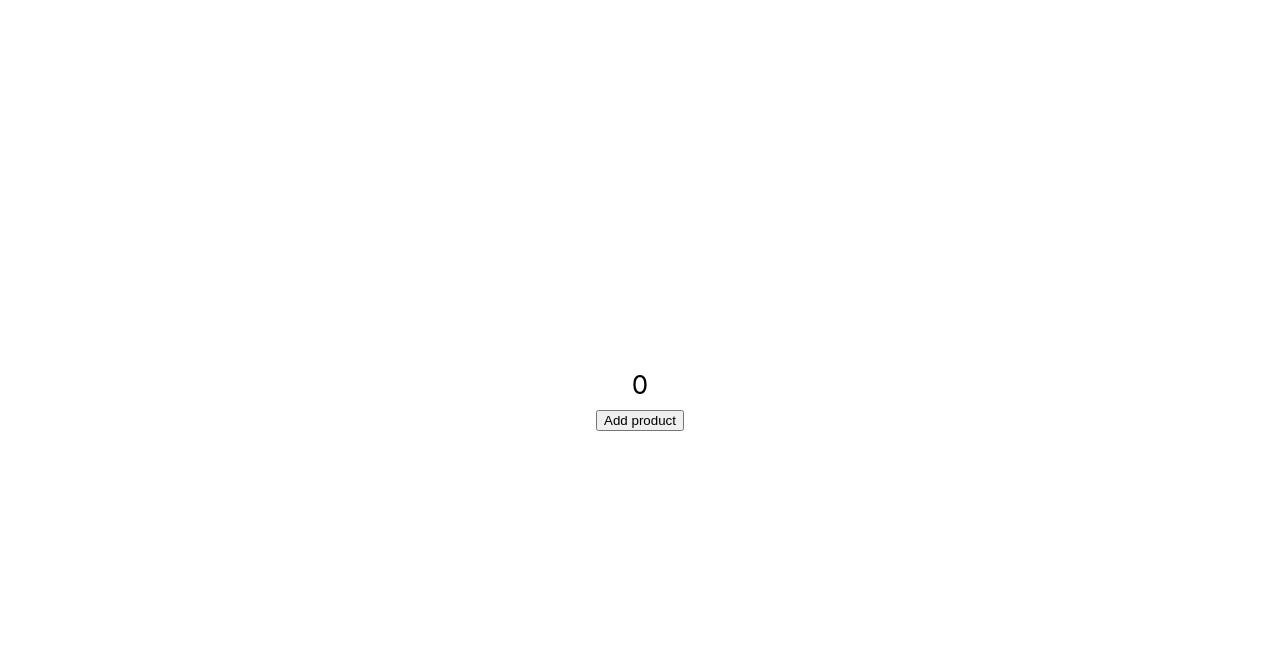
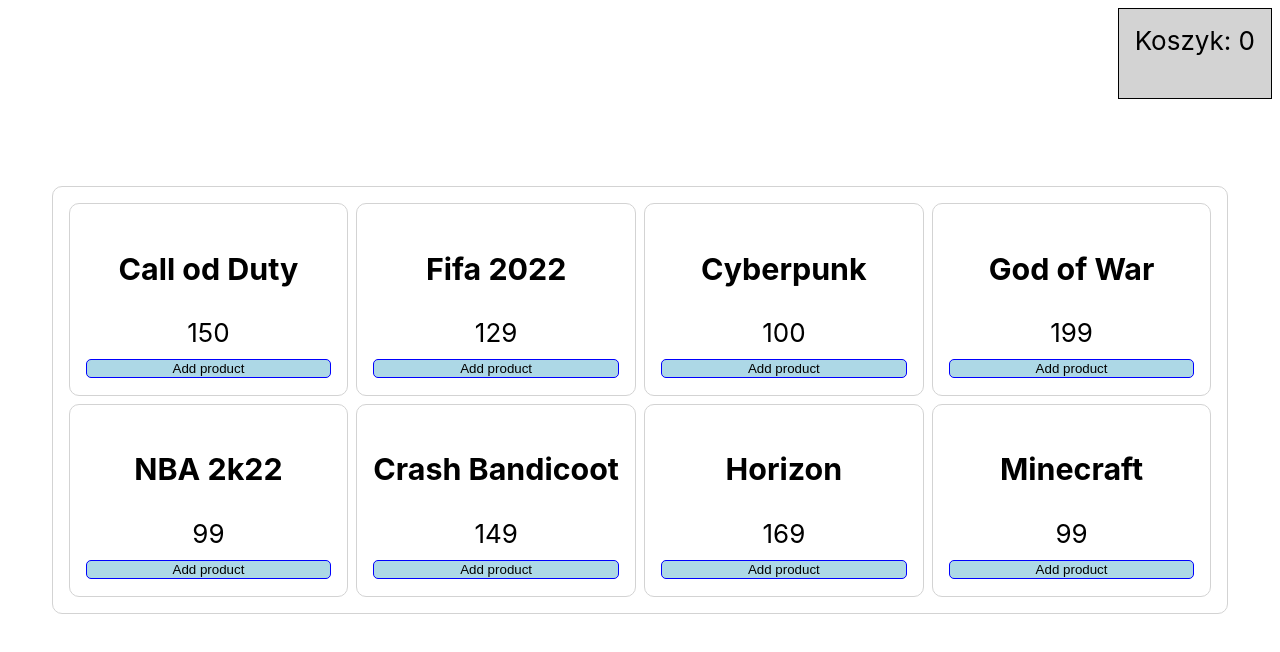
Before and after one commit to mk-91/redux, a React (Create React App) app in the folder my-app/: page / in a window 1280 px wide. Shown: the top 652 px of the page. Built offline with nearby package versions, Linux system fonts and the light colour scheme.

Commit message:
2022-11-28 21:30

```diff
--- a/my-app/src/app/store.ts
+++ b/my-app/src/app/store.ts
@@ -1,11 +1,13 @@
-import { configureStore, ThunkAction, Action } from '@reduxjs/toolkit';
+import { Action, configureStore, ThunkAction } from '@reduxjs/toolkit';
 import { cartReducer } from '../features/cart/cartSlice';
 import counterReducer from '../features/counter/counterSlice';
+import { productsReducer } from '../features/product/productsSlice';
 
 export const store = configureStore({
   reducer: {
     counter: counterReducer,
     cart: cartReducer,
+    products: productsReducer,
   },
 });
 
--- /dev/null
+++ b/my-app/src/features/cart/Cart.css
@@ -0,0 +1,8 @@
+.cart {
+  background-color: lightgray;
+  position: fixed;
+  top: 8px;
+  right: 8px;
+  border: 1px solid #000;
+  padding: 16px;
+}
--- /dev/null
+++ b/my-app/src/features/cart/Cart.tsx
@@ -0,0 +1,40 @@
+import { useAppDispatch, useAppSelector } from '../../app/hooks';
+import {
+  Item,
+  removeItem,
+  selectItems,
+  selectItemsQuantity,
+} from './cartSlice';
+import './Cart.css';
+
+export function Cart() {
+  const quantity: number = useAppSelector(selectItemsQuantity);
+  const items: Item[] = useAppSelector(selectItems);
+  const dispatch = useAppDispatch();
+
+  const renderRemoveButton = (id: string) => {
+    return (
+      <button
+        onClick={() => {
+          dispatch(removeItem(id));
+        }}
+      >
+        Remove
+      </button>
+    );
+  };
+
+  return (
+    <div id='cart' className='cart'>
+      Koszyk: {quantity}
+      <ul>
+        {items.map((item, index) => (
+          <li key={index}>
+            {item.name} {item.price} ({item.quantity})
+            {renderRemoveButton(item.id)}
+          </li>
+        ))}
+      </ul>
+    </div>
+  );
+}
--- /dev/null
+++ b/my-app/src/features/cart/Product.css
@@ -0,0 +1,19 @@
+.product {
+  border: 1px solid lightgray;
+  border-radius: 10px;
+  padding: 16px;
+}
+
+.product-price {
+  font-weight: 12px;
+  text-align: center;
+  display: block;
+}
+
+.product-btn {
+  border-radius: 5px;
+  width: 100%;
+  border: 1px solid blue;
+  background-color: lightblue;
+  cursor: pointer;
+}
--- /dev/null
+++ b/my-app/src/features/cart/Product.tsx
@@ -0,0 +1,35 @@
+import { useAppDispatch } from '../../app/hooks';
+import { addItem, Item } from './cartSlice';
+import './Product.css';
+
+export interface ProductProps {
+  name: string;
+  price: number;
+  id: string;
+}
+
+export function Product(product: ProductProps) {
+  const dispatch = useAppDispatch();
+
+  const item: Item = {
+    id: product.id,
+    name: product.name,
+    price: product.price,
+    quantity: 1,
+  };
+
+  return (
+    <div className='product'>
+      <h3>{product.name}</h3>
+      <span className='product-price'>{product.price}</span>
+      <button
+        className='product-btn'
+        onClick={() => {
+          dispatch(addItem(item));
+        }}
+      >
+        Add product
+      </button>
+    </div>
+  );
+}
--- /dev/null
+++ b/my-app/src/features/cart/Shop.css
@@ -0,0 +1,5 @@
+.products-list {
+  display: grid;
+  grid-template-columns: 1fr 1fr 1fr 1fr;
+  gap: 8px;
+}
--- a/my-app/src/features/cart/Shop.tsx
+++ b/my-app/src/features/cart/Shop.tsx
@@ -1,35 +1,27 @@
 import { useAppDispatch, useAppSelector } from '../../app/hooks';
-import { selectItemsQuantity, Item, addItem } from './cartSlice';
+import { ProductModel, selectProducts } from '../product/productsSlice';
+import { Cart } from './Cart';
+import { Product } from './Product';
+import './Shop.css';
 
 // tworzę komponent Shop
 export function Shop() {
   const dispatch = useAppDispatch(); //akcja
-  const quantity = useAppSelector(selectItemsQuantity); // selektor - wyciągam ze stanu informację o ilości produktów w koszyku;
 
-  const product: Item = {
-    id: '1',
-    name: 'Call od Duty',
-    price: 150,
-  };
-
-  // * Zadanie 1: Utwórz komponent Cart, który wyświetli informacje o statnie koszyka
-  // * Zadanie 2: Utwórz komponent Produkt który z opcja dodania do koszyka
-  // ** Zadanie 3: Wyświetl w koszyku dostępne produktu
-  // *** Zadanie 4: Dodaj stylowanie i ikonkę koszyka
+  const products: ProductModel[] = useAppSelector(selectProducts);
 
   return (
-    <div>
-      <div id='cart' className='cart'>
-        {quantity}
-      </div>
-      <div className='product'>
-        <button
-          onClick={() => {
-            dispatch(addItem(product));
-          }}
-        >
-          Add product
-        </button>
+    <div className='product'>
+      <Cart />
+      <div className='products-list'>
+        {products.map((product, key) => (
+          <Product
+            key={key}
+            name={product.name}
+            id={product.id}
+            price={product.price}
+          />
+        ))}
       </div>
     </div>
   );
--- a/my-app/src/features/cart/cartSlice.ts
+++ b/my-app/src/features/cart/cartSlice.ts
@@ -5,10 +5,11 @@
   id: string;
   name: string;
   price: number;
+  quantity: number;
 }
 
 export interface CartState {
-  items: Item[]; // w koszyku będziemy przechowywać tablicę obiektów Item
+  items: Item[];
 }
 
 const initialState: CartState = {
@@ -17,23 +18,44 @@
 
 export const cartSlice = createSlice({
   name: 'cart',
-  initialState: initialState, // jak nazwa i klucz jast taka sama to wystarczy podać initialState
+  initialState,
   reducers: {
     addItem: (state, action: PayloadAction<Item>) => {
-      state.items.push(action.payload); //przesłanie do stanu zawartości payloudu, push dodaje na końcu tablicy
+      const item = state.items.find((i) => i.id === action.payload.id);
+      if (item) {
+        item.quantity++;
+      } else {
+        state.items.push(action.payload);
+      }
+    },
+    removeItem: (state, action: PayloadAction<string>) => {
+      const id = action.payload;
+      const itemsWhitoutGivenItem = state.items.filter(
+        (item) => item.id !== id
+      );
+      state.items = itemsWhitoutGivenItem;
     },
   },
 });
 
-export const { addItem } = cartSlice.actions;
-// destrukturyzacja == export const addItem = cartSlice.actions.addItem
-// bardzo przydatne przy
+export const { addItem, removeItem } = cartSlice.actions;
+
 export const selectItemsQuantity = (state: RootState) => {
-  return state.cart.items.length; // wyciągamy ilość produktów w koszyku
+  // 4. Zmodyfikuj selector, tak aby zliczał prawidłowo elementy
+  let quantity = 0;
+
+  state.cart.items.forEach((element) => {
+    quantity = quantity + element.quantity;
+  });
+  return quantity;
 };
 
-// klasyczny defolt export
+export const selectItems = (state: RootState) => {
+  return state.cart.items;
+};
+
+// Sposób 2 ( Ten lepszy )
+export const cartReducer = cartSlice.reducer;
+
+// Sposób 1
 // export default cartSlice.reducer;
-
-// jest też taki trik z exportem żeby łatwiej importować
-export const cartReducer = cartSlice.reducer;
--- /dev/null
+++ b/my-app/src/features/product/productsSlice.ts
@@ -0,0 +1,85 @@
+import { createSlice } from '@reduxjs/toolkit';
+import { RootState } from '../../app/store';
+
+export interface ProductModel {
+  id: string;
+  name: string;
+  description: string;
+  price: number;
+  currency: string;
+}
+
+export interface ProductState {
+  products: ProductModel[];
+}
+
+const initialState: ProductState = {
+  products: [
+    {
+      id: '1',
+      name: 'Call od Duty',
+      price: 150,
+      currency: 'PLN',
+      description: 'Super gra',
+    },
+    {
+      id: '2',
+      name: 'Fifa 2022',
+      price: 129,
+      currency: 'PLN',
+      description: 'Super gra',
+    },
+    {
+      id: '3',
+      name: 'Cyberpunk',
+      price: 100,
+      currency: 'PLN',
+      description: 'Super gra',
+    },
+    {
+      id: '4',
+      name: 'God of War',
+      price: 199,
+      currency: 'PLN',
+      description: 'Super gra',
+    },
+    {
+      id: '5',
+      name: 'NBA 2k22',
+      price: 99,
+      currency: 'PLN',
+      description: 'Super gra',
+    },
+    {
+      id: '6',
+      name: 'Crash Bandicoot',
+      price: 149,
+      currency: 'PLN',
+      description: 'Super gra',
+    },
+    {
+      id: '7',
+      name: 'Horizon',
+      price: 169,
+      currency: 'PLN',
+      description: 'Super gra',
+    },
+    {
+      id: '8',
+      name: 'Minecraft',
+      price: 99,
+      currency: 'PLN',
+      description: 'Super gra',
+    },
+  ],
+};
+
+export const productsSlice = createSlice({
+  name: 'products',
+  initialState,
+  reducers: {},
+});
+
+export const selectProducts = (state: RootState) => state.products.products;
+
+export const productsReducer = productsSlice.reducer;
```
